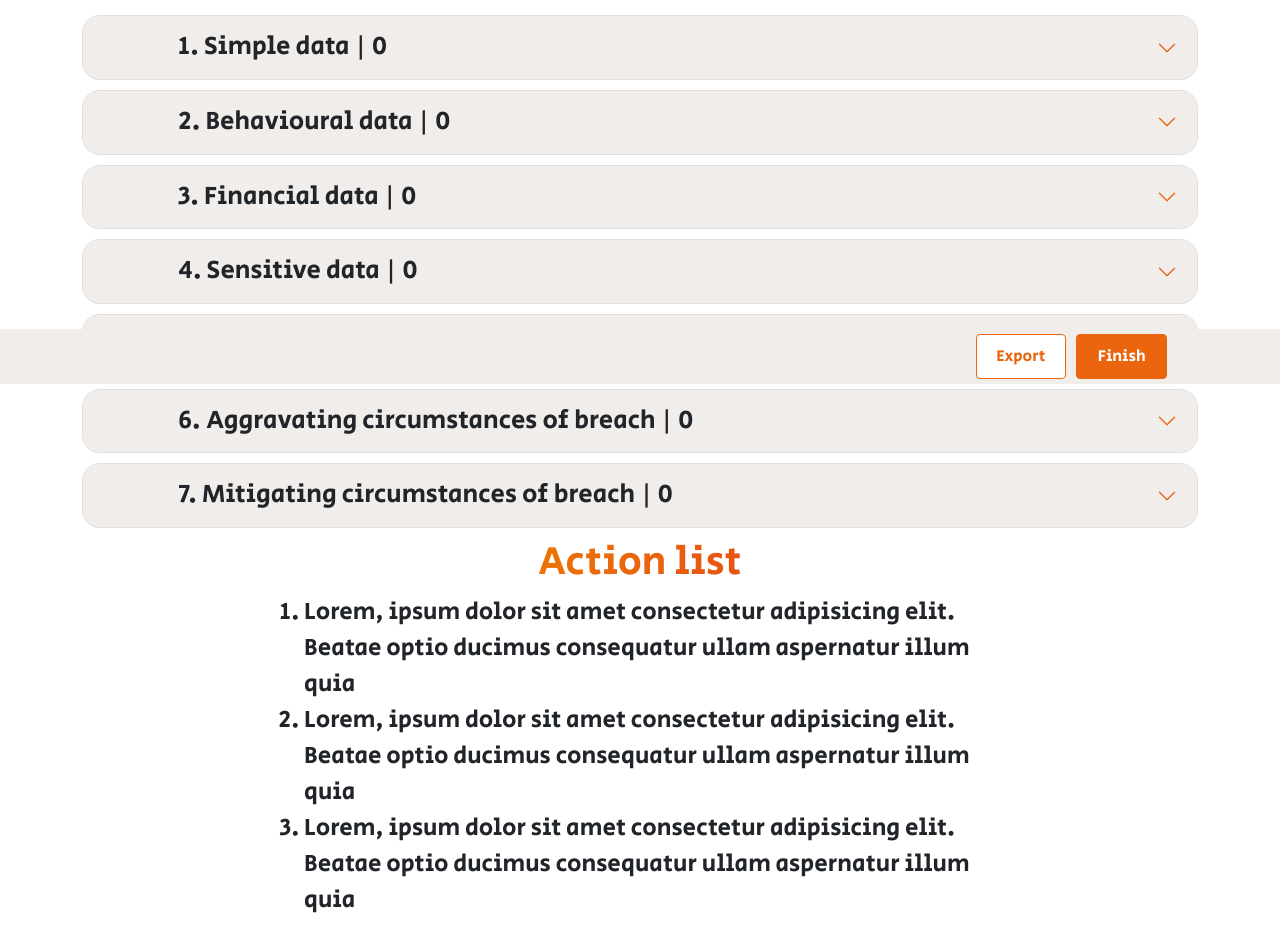
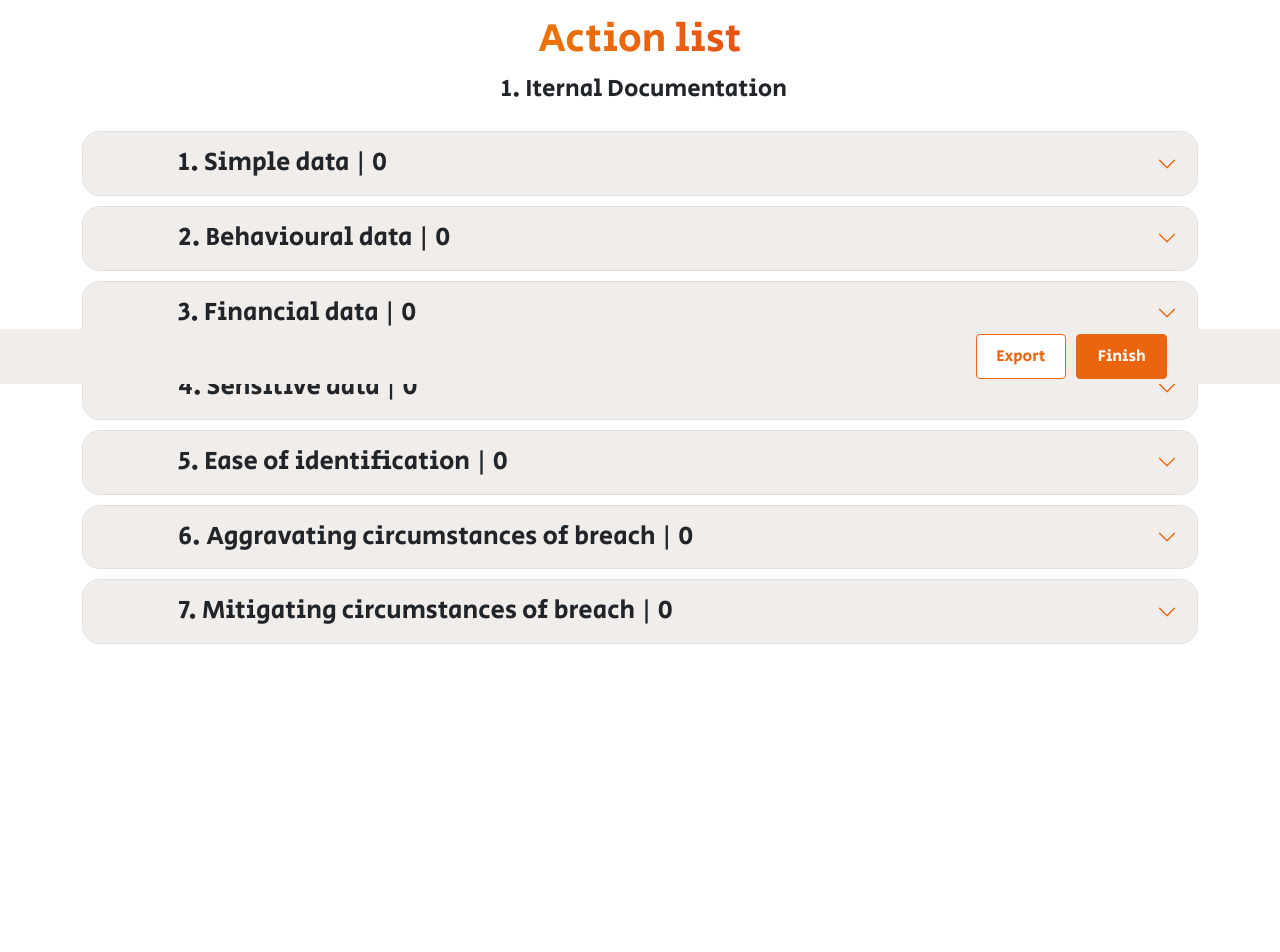
Before and after one commit to AccieTheKing/data_breach_assessment, a React (Create React App) app: page /result in a window 1280 px wide. Shown: the part 416-1368 px from the top of the page. After the commit the page ends 1130 px from the top, so only its background shows below. Built offline with nearby package versions, Linux system fonts and the light colour scheme; some icons are missing.

Commit message:
Action list works
- Show which action there should be taken based on the Severity level.

```diff
--- a/src/components/resultpage/Result.page.tsx
+++ b/src/components/resultpage/Result.page.tsx
@@ -24,6 +24,38 @@ const ImpactScoreVisual: React.FC<{ title: string; score: number }> = ({ title,
             <div className={`impact_score score_${title}`}>{score}</div>
          </div>
          <h2 className="impact_title">{title}</h2>
+      </div>
+   );
+};
+
+const ActionList: React.FC<{ SL: string }> = ({ SL }) => {
+   const showActionItem = () => {
+      console.log(SL);
+      const conditionNotSupAuthorities =
+         SL === ASSESSMENT_IMPACT_TITLE.HIGH || SL === ASSESSMENT_IMPACT_TITLE.CRITICAL;
+      const conditionComToDataSubjects = SL === ASSESSMENT_IMPACT_TITLE.CRITICAL;
+
+      return {
+         authorities: conditionNotSupAuthorities ? 'list-item' : 'none',
+         dataSubject: conditionComToDataSubjects ? 'list-item' : 'none',
+      };
+   };
+   return (
+      <div className="row">
+         <div className="col-12 col-lg-8 offset-lg-2">
+            <div className="action_list_container">
+               <h2>Action list</h2>
+               <ol className="action_list">
+                  <li>Iternal Documentation</li>
+                  <li style={{ display: `${showActionItem().authorities}` }}>
+                     Notify Supervisory Authorities
+                  </li>
+                  <li style={{ display: `${showActionItem().dataSubject}` }}>
+                     Communicate to the data subjects
+                  </li>
+               </ol>
+            </div>
+         </div>
       </div>
    );
 };
@@ -94,17 +126,8 @@ const Resultpage: React.FC = () => {
       if (params && params.id) {
          onGetAssessment(parseInt(params.id));
       }
-   }, [
-      params,
-      setAnswers,
-      setAssessmentDate,
-      setAssessmentNote,
-      setAssessorData,
-      setImpactNumber,
-      setIncidentNumber,
-      setResultText,
-      title,
-   ]);
+      // eslint-disable-next-line react-hooks/exhaustive-deps
+   }, []);
 
    return (
       <>
@@ -136,6 +159,7 @@ const Resultpage: React.FC = () => {
             </div>
          </header>
          <main className="container">
+            <ActionList SL={title} />
             {currentAssessment.notes.length > 0 && (
                <div className="row mb-2">
                   <div className="col-12">
@@ -157,28 +181,6 @@ const Resultpage: React.FC = () => {
                   <InteractiveQuestionary interactive={true} />
                </div>
             </div>
-
-            <div className="row">
-               <div className="col-12 col-lg-8 offset-lg-2">
-                  <div className="action_list_container">
-                     <h2>Action list</h2>
-                     <ol className="action_list">
-                        <li>
-                           Lorem, ipsum dolor sit amet consectetur adipisicing elit. Beatae optio ducimus
-                           consequatur ullam aspernatur illum quia
-                        </li>
-                        <li>
-                           Lorem, ipsum dolor sit amet consectetur adipisicing elit. Beatae optio ducimus
-                           consequatur ullam aspernatur illum quia
-                        </li>
-                        <li>
-                           Lorem, ipsum dolor sit amet consectetur adipisicing elit. Beatae optio ducimus
-                           consequatur ullam aspernatur illum quia
-                        </li>
-                     </ol>
-                  </div>
-               </div>
-            </div>
          </main>
          <Footer forPage={FOOTER_CONTENT.RESULT} />
       </>
--- a/src/components/resultpage/styles.css
+++ b/src/components/resultpage/styles.css
@@ -89,6 +89,8 @@ header h2 {
 
 .action_list_container .action_list {
    font-size: 1.5em;
+   width: fit-content;
+   margin: auto auto 1em auto;
 }
 
 /* Main */
```
